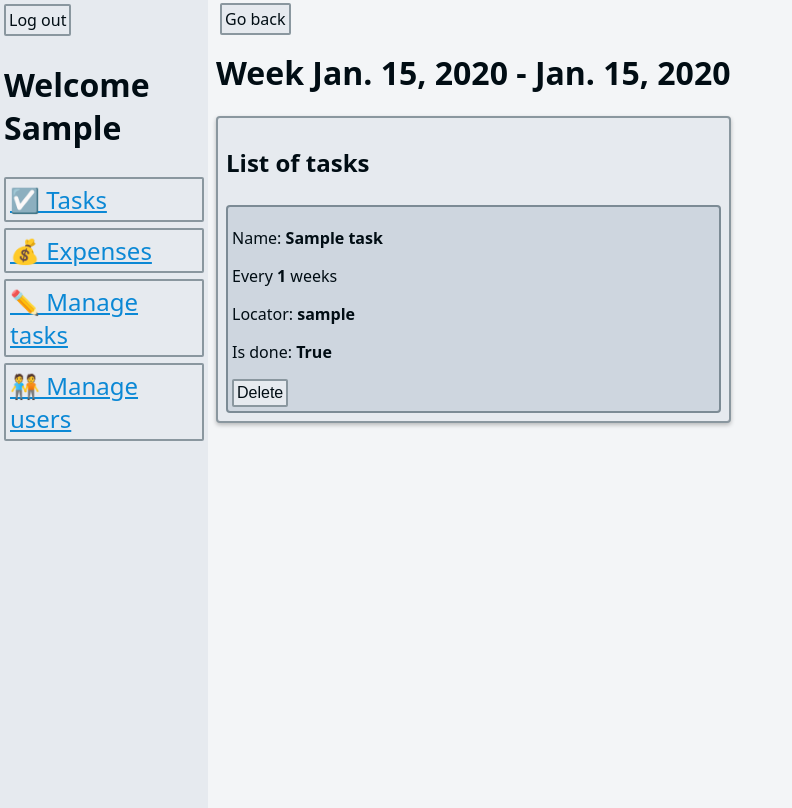
After one commit to Matipolit/planer, a Django app: page /planer/tasks_manage/week/2020-01-15 in a window 1280 px wide. The commit adds this page. Shown: the whole page, without its empty margins (0-792 px from the left). Run offline with Django 4.2, Linux system fonts and the light colour scheme; a user stored in the database is signed in; tables that the repository leaves empty hold one stand-in row (values such as "Sample post").

Commit message:
week details

```diff
--- /dev/null
+++ b/planer_app/converters.py
@@ -0,0 +1,11 @@
+from datetime import datetime
+
+class DateConverter:
+    regex = '\d{4}-\d{1,2}-\d{1,2}'
+    format = '%Y-%m-%d'
+
+    def to_python(self, value):
+        return datetime.strptime(value, self.format).date()
+
+    def to_url(self, value):
+        return value.strftime(self.format)
--- a/planer_app/static/style.css
+++ b/planer_app/static/style.css
@@ -77,6 +77,9 @@ a {
 
 button, .button {
   color: var(--text);
+  font-size: medium;
+  text-decoration: none;
+  padding: 3px;
 }
 
 button, .button, .nav {
--- a/planer_app/templates/base.html
+++ b/planer_app/templates/base.html
@@ -13,11 +13,11 @@
         <div class="navbar verticalList">
                 <a class="button" href="/planer/logout" >Log out</a>
                 <h1>Welcome {{user.first_name}}</h1>
-                <a class="{% if view_name == "index" %}selected {% endif %}nav" href="/planer/">Tasks</a>
-                <a class="{% if view_name == "expenses" %}selected {% endif %}nav" href="/planer/expenses/">Expenses</a>
+                <a class="{% if view_name == "index" %}selected {% endif %}nav" href="/planer/">☑️  Tasks</a>
+                <a class="{% if view_name == "expenses" %}selected {% endif %}nav" href="/planer/expenses/">💰 Expenses</a>
                 {% if user.is_superuser %}
-                <a class="{% if view_name == "tasks_manage" %}selected {% endif %}nav" href="/planer/tasks_manage/">Manage tasks</a>
-                <a class="{% if view_name == "users_manage" %}selected {% endif %}nav" href="/planer/users_manage/">Manage users</a>
+                <a class="{% if view_name == "tasks_manage" %}selected {% endif %}nav" href="/planer/tasks_manage/">✏️ Manage tasks</a>
+                <a class="{% if view_name == "users_manage" %}selected {% endif %}nav" href="/planer/users_manage/">🧑‍🤝‍🧑 Manage users</a>
                 {% endif %}
         </div>
         {% endwith %}
--- a/planer_app/templates/expenses.html
+++ b/planer_app/templates/expenses.html
@@ -1,5 +1,5 @@
 {% extends "base.html" %}
 
 {% block content %}
-<h1>Your expenses</h1>
+<h1>💰 Your expenses</h1>
 {% endblock content %}
--- a/planer_app/templates/tasks_manage.html
+++ b/planer_app/templates/tasks_manage.html
@@ -45,7 +45,7 @@
 
 </style>
 
-<h1>Manage tasks</h1>
+<h1>✏️  Manage tasks</h1>
 
 <div id="manage">
   <div class="card verticalList">
@@ -65,7 +65,8 @@
         <p>Start: <b>{{ week.start_date }}</b></p>
         <p>End: <b>{{ week.end_date}}</b></p>
         <p>Tasks: <b>{{ week.count}}</b></p>
-        <button onClick="deleteItem({{ week.id }}, 'week')">Delete</a>
+        <button onClick="deleteItem({{ week.id }}, 'week')">Delete</button>
+        <a class="button" href="{% url 'week_details' date=week.start_date %}" >Details </a>
       </div>
     {% endfor %}
   </div>
--- a/planer_app/templates/users_manage.html
+++ b/planer_app/templates/users_manage.html
@@ -34,7 +34,7 @@
 
   </style>
 
-  <h1>Manage users</h1>
+  <h1>🧑‍🤝‍🧑 Manage users</h1>
   <div id="manage">
     <div class="card verticalList">
       <h2>List of users</h2>
--- /dev/null
+++ b/planer_app/templates/week.html
@@ -0,0 +1,23 @@
+{% extends "base.html" %}
+
+{% block content %}
+
+  <a class="button" href="{% url 'tasks_manage' %}" style="margin: 4px;"> Go back</a>
+<h1>Week {{ week.start_date }} - {{ week.end_date }}</h1>
+
+<div>
+
+  <div class="card verticalList">
+    <h2>List of tasks</h2>
+    {% for task in tasks %}
+      <div class="task item">
+        <p>Name: <b>{{ task.task_id.name }}</b></p>
+        <p>Every <b>{{ task.task_id.frequency }}</b> weeks</p>
+        <p>Locator: <b>{{ task.locator_id.username }}</b></p>
+        <p>Is done: <b>{{ task.is_done }}</b></p>
+        <button onClick="deleteItem({{ task.id }}, 'taskInWeek')">Delete</a>
+      </div>
+    {% endfor %}
+  </div>
+</div>
+{% endblock content %}
--- a/planer_app/urls.py
+++ b/planer_app/urls.py
@@ -1,10 +1,14 @@
-from django.urls import path
+from django.urls import path, register_converter
 
 from . import views
+from planer_app.converters import DateConverter
+
+register_converter(DateConverter, 'date')
 
 urlpatterns = [
     path("", views.index, name="index"),
     path("expenses/", views.expenses, name="expenses"),
     path("tasks_manage/", views.tasks_manage, name="tasks_manage"),
     path("users_manage/", views.users_manage, name="users_manage"),
+    path("tasks_manage/week/<date:date>", views.week_details, name="week_details"),
 ]
--- a/planer_app/views.py
+++ b/planer_app/views.py
@@ -86,6 +86,14 @@ def tasks_manage(request):
     context = {"tasks": tasks, "today": monday_date.strftime("%Y-%m-%d"), "weeks": weeks}
     return render(request, "tasks_manage.html", context)
 
+
+@staff_member_required(login_url="login")
+def week_details(request, date):
+    week = Week.objects.get(start_date = date)
+    tasks = TasksInWeek.objects.all().filter(week_id = week.id)
+    context = {"tasks": tasks, "week": week}
+    return render(request, "week.html", context)
+
 @staff_member_required(login_url="login")
 def users_manage(request):
     if(request.method == "POST"):
```
